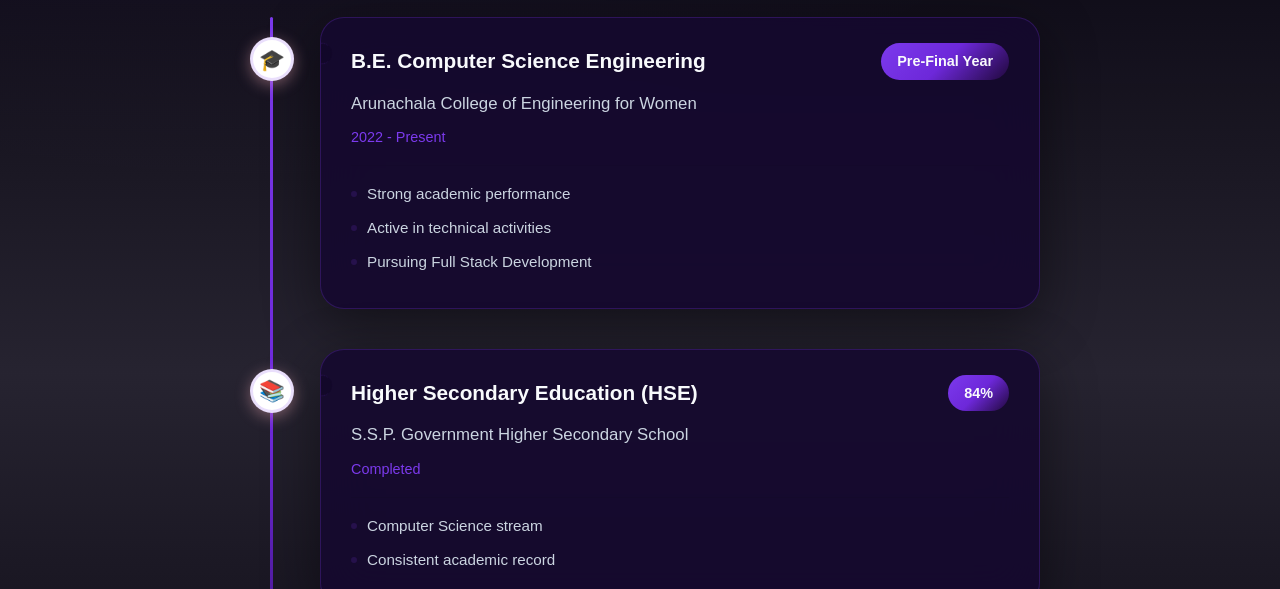
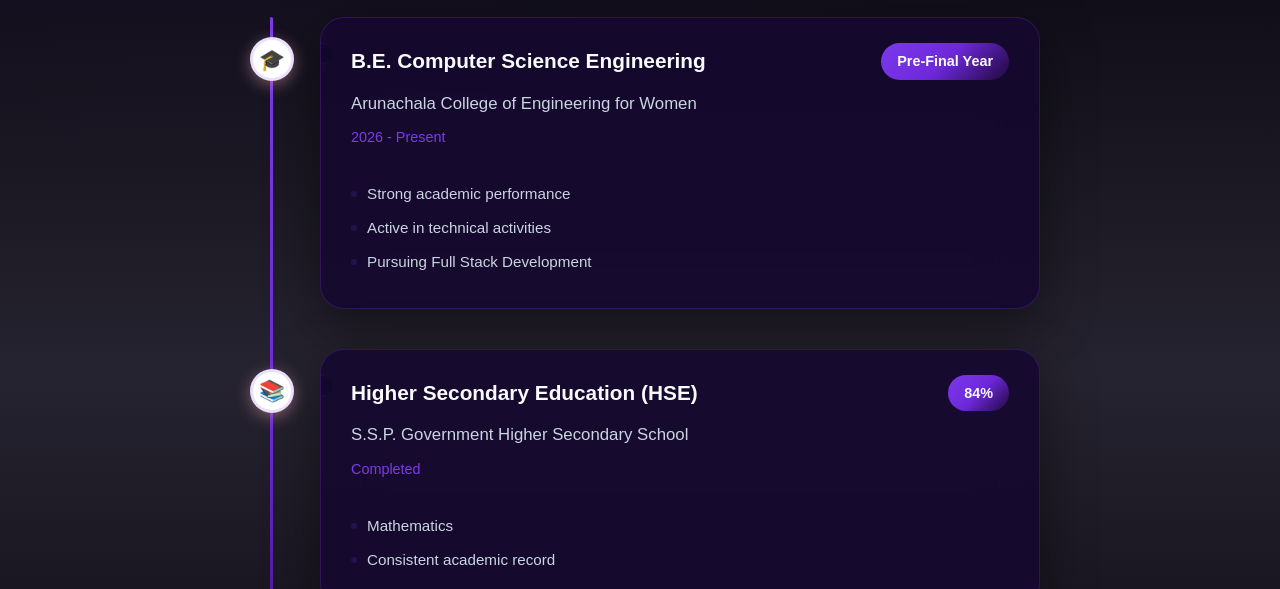
Before and after one commit to ilmia4706-ctrl/ilmia, a React (Vite) app: page / in a window 1280 px wide. Shown: the part 2060-2649 px from the top of the page. Built offline with nearby package versions, Linux system fonts and the light colour scheme.

Commit message:
Update Education.jsx

```diff
--- a/src/components/Education.jsx
+++ b/src/components/Education.jsx
@@ -6,7 +6,7 @@ const Education = () => {
     {
       degree: 'B.E. Computer Science Engineering',
       institution: 'Arunachala College of Engineering for Women',
-      period: '2022 - Present',
+      period: '2026 - Present',
       status: 'Pre-Final Year',
       icon: '🎓',
       highlights: ['Strong academic performance', 'Active in technical activities', 'Pursuing Full Stack Development']
@@ -17,7 +17,7 @@ const Education = () => {
       period: 'Completed',
       status: '84%',
       icon: '📚',
-      highlights: ['Computer Science stream', 'Consistent academic record']
+      highlights: ['Mathematics', 'Consistent academic record']
     },
     {
       degree: 'Secondary School (SSLC)',
```
